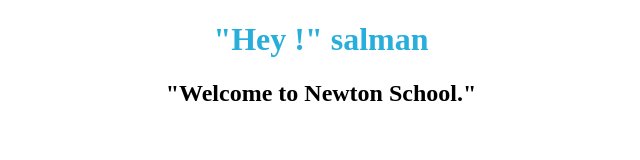
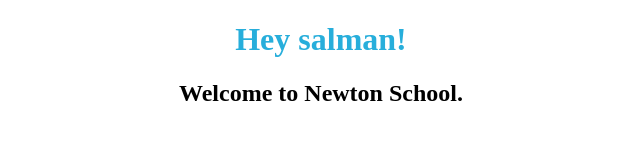
Before and after one commit to salmank305/Greetings-with-Props---Building-a-First-Custom-Functional-Component-Splitting-a---rb8nagtwtq0q, a React app: page / in a window 1280 px wide. Shown: the top 160 px of the page, without its empty margins (319-959 px from the left). Built offline with nearby package versions, Linux system fonts and the light colour scheme.

Commit message:
Update Welcome.js

```diff
--- a/src/components/Welcome.js
+++ b/src/components/Welcome.js
@@ -1,9 +1,9 @@
- const Welcome=(prop)=>{
+ const Welcome=(props)=>{
     return(
-        <div>
-            <h1>"Hey !" {prop.name}</h1>
-<h2>"Welcome to Newton School."</h2>
-        </div>
+     <div>
+      <h1>Hey {props.name}!</h1>
+      <h2>Welcome to Newton School.</h2>
+    </div>
     )
 }
 export default Welcome;
```
